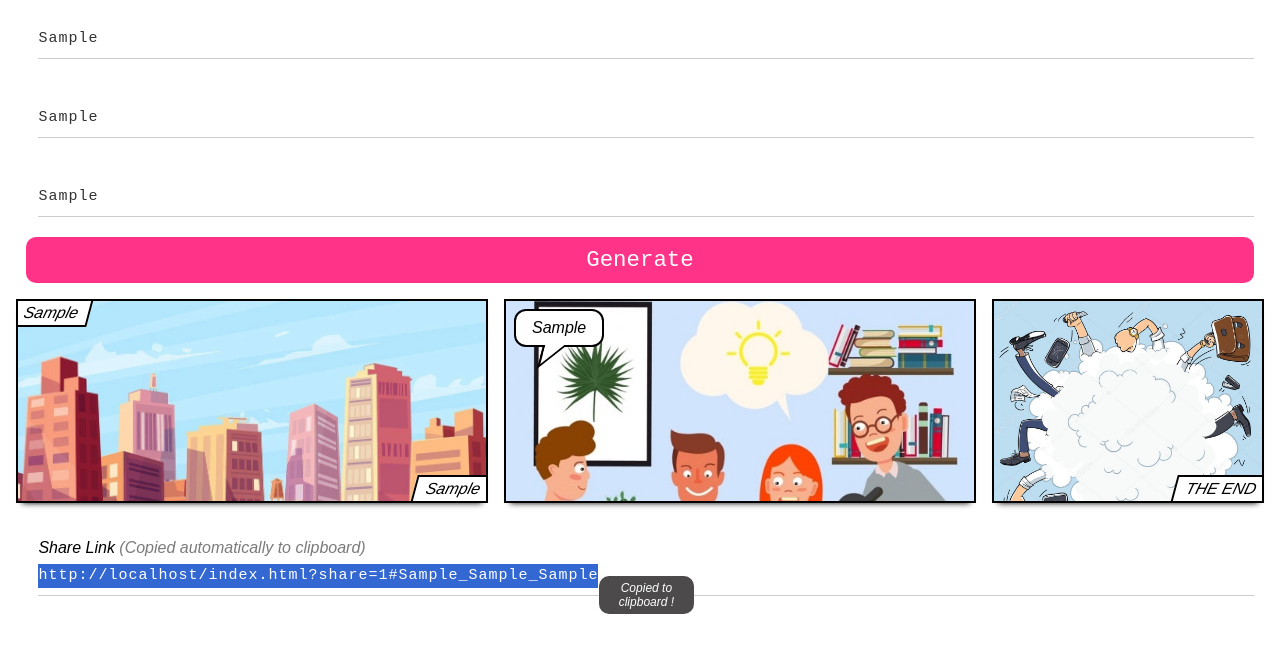
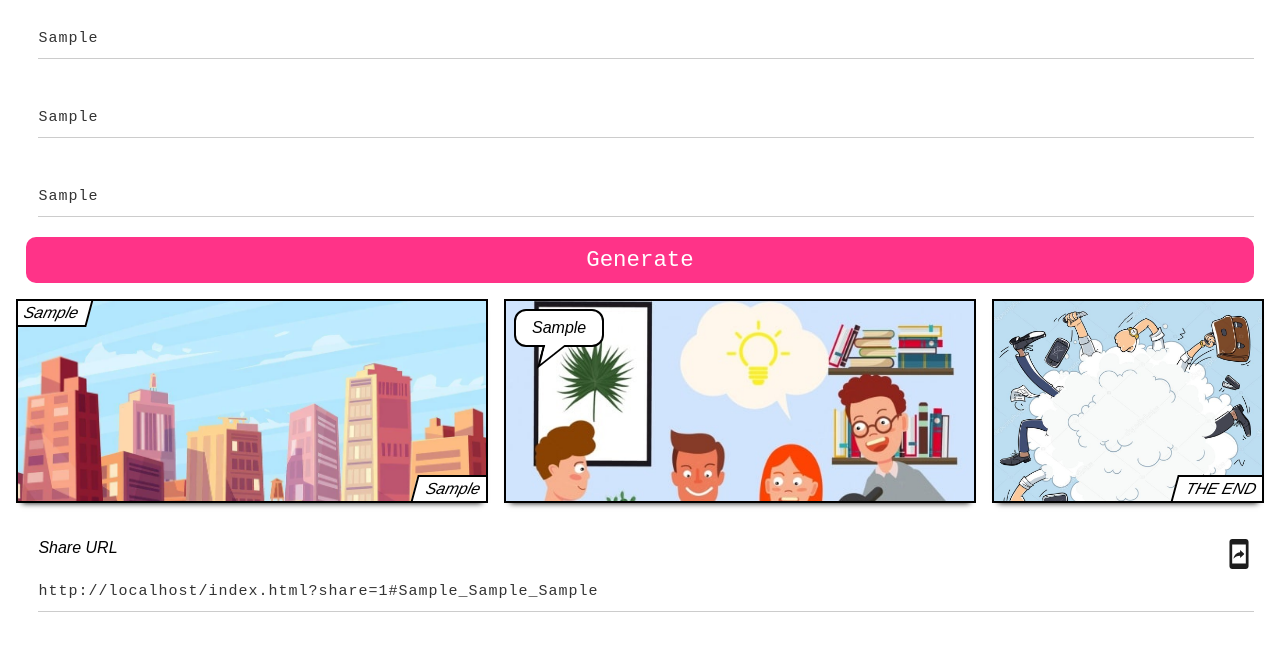
Before and after one commit to sidkr/url-comics, a website: page index.html in a window 1280 px wide. Both pictures are taken after typing "Sample", "Sample", "Sample" into the empty fields and a click on the button "Generate". Drawn offline with Linux system fonts and the light colour scheme.

Commit message:
Native Share API Integration

```diff
--- a/app.js
+++ b/app.js
@@ -5,10 +5,11 @@
     generateBtn = document.getElementById("generate"),
     shareSection = document.getElementsByClassName("share-container")[0],
     shareLink = document.getElementById("share-link"),
-    toast = document.getElementsByClassName('toast')[0],
-    cOwnSectio = document.getElementById('c-own'),
+    toast = document.getElementsByClassName("toast")[0],
+    cOwnSectio = document.getElementById("c-own"),
+    shareBtn = document.getElementById("share-icon"),
+    shareUrl = "",
     editMode = true, //default
-
     fillText = function (inputArray) {
       if (!editMode) {
         var delim = "_",
@@ -21,6 +22,17 @@
       }
 
       document.getElementById("c").scrollIntoView();
+    },
+    copyToClipBoard = function () {
+      //Copy to clipboard
+      shareLink.select();
+      document.execCommand("copy");
+
+      //Show toast
+      toast.className = "toast show";
+      setTimeout(function () {
+        toast.className = toast.className.replace("show", "");
+      }, 3000);
     };
 
   if (share === "1") {
@@ -49,15 +61,24 @@
       "_" +
       inputArray[2];
     shareLink.value = encodeURI(link);
+    shareUrl = encodeURI(link);
+  });
 
-    //Copy to clipboard
-    shareLink.select();
-    document.execCommand("copy");
-
-    //Show toast
-    toast.className = "toast show";
-    setTimeout(function () {
-      toast.className = toast.className.replace("show", "");
-    }, 3000);
+  shareBtn.addEventListener("click", function (e) {
+    e.preventDefault();
+    if (navigator.share) {
+      navigator
+        .share({
+          title: "Hash Comics Present...",
+          url: shareUrl,
+        })
+        .then(() => {
+          console.log("Thanks for sharing!");
+        })
+        .catch(console.error);
+    } else {
+      //fallback copy to clipboard
+      copyToClipBoard();
+    }
   });
 })();
--- a/index.html
+++ b/index.html
@@ -67,15 +67,32 @@
 
   <div class="share-container" style="display: none;">
     <div class="col">
-      <label for="share-link">Share Link <span style="color: #7b7b7b;">
-        (Copied automatically to clipboard)
+      <label for="share-link">Share URL <span style="color: #7b7b7b;">
+
+        <a href="#" id="share-icon" style="float: right;">
+          <?xml version="1.0" encoding="UTF-8"?>
+          <svg width="30px" height="30px" viewBox="0 0 14 22" version="1.1" xmlns="http://www.w3.org/2000/svg" xmlns:xlink="http://www.w3.org/1999/xlink">
+              <g id="Icons" stroke="none" stroke-width="1" fill="none" fill-rule="evenodd">
+                  <g id="Rounded" transform="translate(-853.000000, -1261.000000)">
+                      <g id="Communication" transform="translate(100.000000, 1162.000000)">
+                          <g id="-Round-/-Communication-/-mobile_screen_share" transform="translate(748.000000, 98.000000)">
+                              <g>
+                                  <polygon id="Path" points="0 0 24 0 24 24 0 24"></polygon>
+                                  <path d="M17,1 L7,1 C5.9,1 5.01,1.9 5.01,3 L5.01,21 C5.01,22.1 5.9,23 7,23 L17,23 C18.1,23 19,22.1 19,21 L19,3 C19,1.9 18.1,1 17,1 Z M17,19 L7,19 L7,5 L17,5 L17,19 Z M12.8,13.22 L12.8,14.97 L15.61,12.35 C15.82,12.15 15.82,11.82 15.61,11.62 L12.8,9 L12.8,10.7 C9.69,11.13 8.45,13.26 8,15.4 C9.11,13.9 10.58,13.22 12.8,13.22 Z" id="🔹Icon-Color" fill="#1D1D1D"></path>
+                              </g>
+                          </g>
+                      </g>
+                  </g>
+              </g>
+          </svg>
+        </a>
       </span></label>
       <input type="text" placeholder="Share Link" id="share-link" class="effect-1">
       <p class="toast">Copied to clipboard !</p>
     </div>
   </div>
 
-  <script src="app.js?2000"></script>
+  <script src="app.js?3000"></script>
 </body>
 
 </html>
```
Lines whose indentation alone changed are shown as unchanged.
